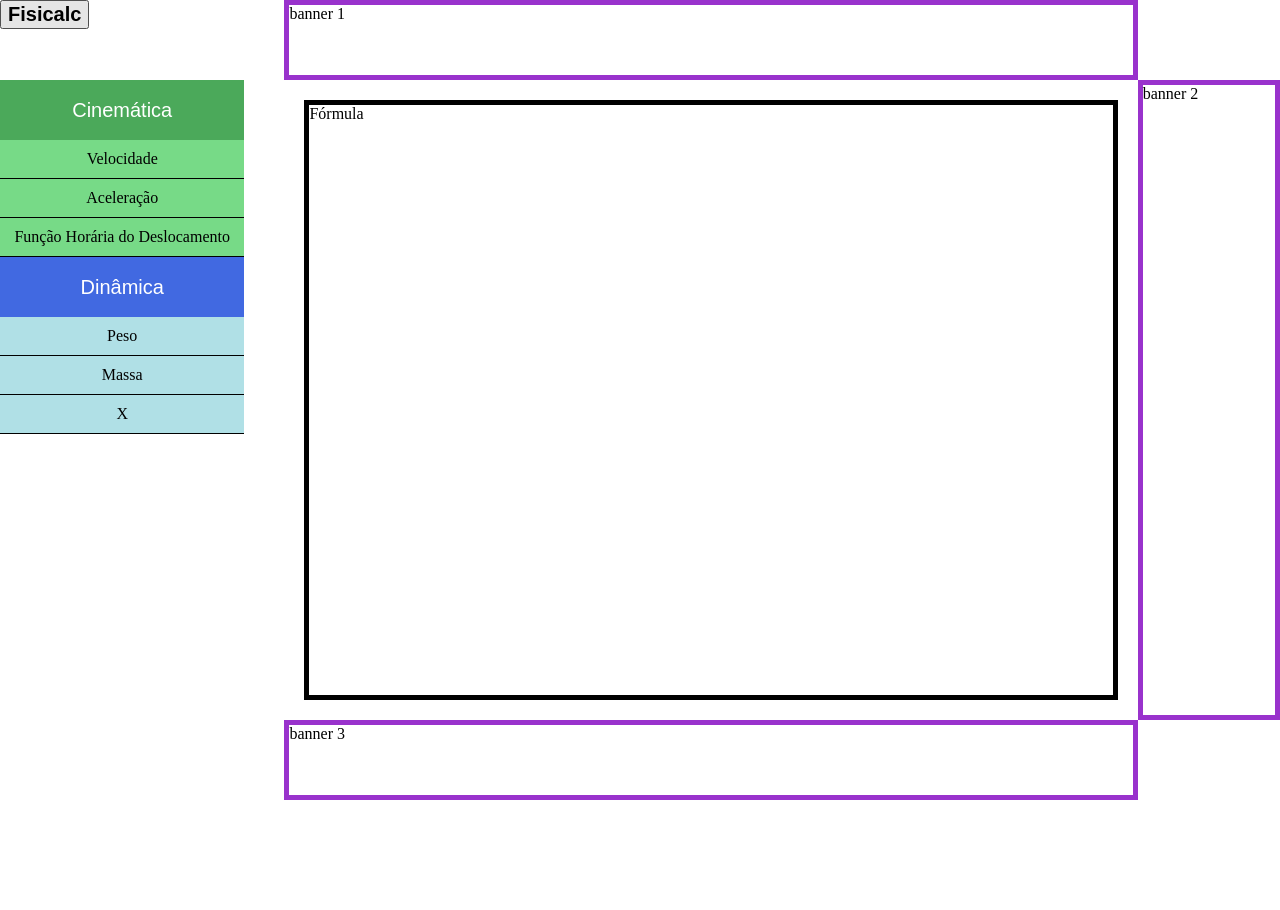
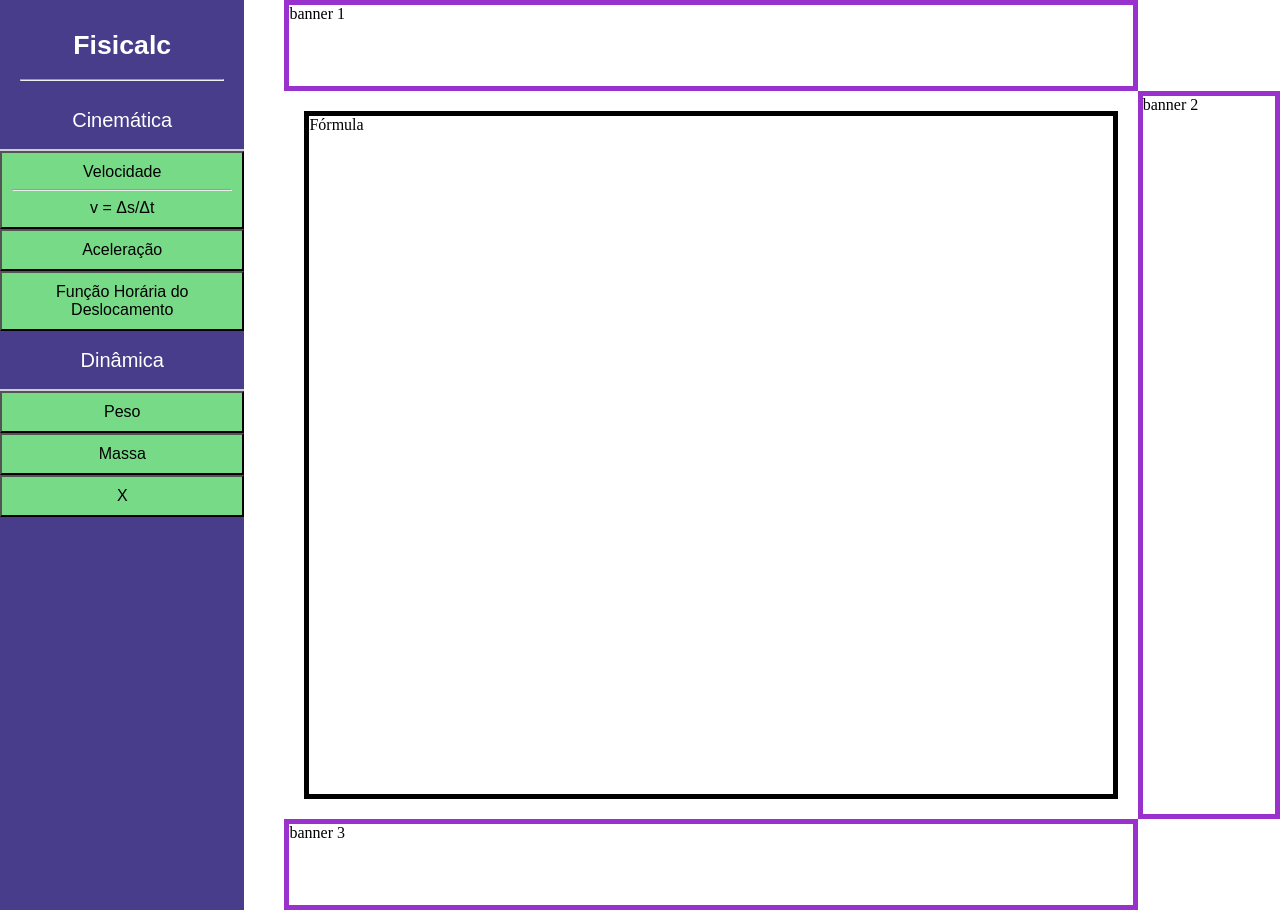
Before and after one commit to Fisicalc/Fisicalc2023, a plain HTML site: page index.html in a window 1280 px wide. Before the commit the page ends 800 px from the top, so only its background shows below. Drawn offline with Linux system fonts and the light colour scheme.

Commit message:
Visual adicionada

```diff
--- a/css/style.css
+++ b/css/style.css
@@ -20,10 +20,32 @@ div#container{
     grid-template-rows: 1fr 8fr 1fr;
 }
 
+#container > section{
+    grid-column: 1/2;
+    grid-row: 1/2;
+    margin-right: 40px;
+    padding: 20px;
+
+    background-color: darkslateblue;
+}
+
+section > button{
+    height: 100%;
+    width: 100%;
+    color: white;
+    border: none;
+    background-color: darkslateblue;
+}
+
+button > h1{
+    font-size: 2em;
+}
+
 aside#barraLateralBotoes{
     grid-column: 1/2;
     grid-row: 2/4;
     margin-right: 40px;
+    background-color: darkslateblue;
 }
 
 .dropdownAreas{
@@ -37,52 +59,65 @@ aside#barraLateralBotoes{
     font-size: 15px;
     width: 100%;
     border: none;
+    border-bottom: 2px solid #cecece;
     color: white;
+    background-color: transparent;
     text-align: center;
     text-decoration: none;
     display: inline-block;
     font-size: 20px;
 }
 
-/*.btnCategorias:hover{
-
+.btnCategorias:hover{
+    background-color: #3e8e41;
 }
-*/
 
 .formulas{
     display: flex;
     flex-direction: column;
-
 }
 
 
-.formulas a {
+.formulas button {
     flex: 1;
     font-size: 16px;
     color: black;
     text-decoration: none;
     padding: 10px;
     text-align: center;
+    border-bottom: 10 dashed #000;
 }
 
-button#btnCinematica{
-    background-color: #4ba95a;
-}
-
-div.formulas > a{
-    border-bottom: 1px solid black;
-}
-
-button#btnCinematica + div.formulas > a{
+div.formulas > button{
     background-color: #77da87;
 }
 
-button#btnDinamica{
-    background-color: royalblue;
+button.tooltip{
+    position: relative;
 }
 
-button#btnDinamica + div.formulas > a{
-    background-color: powderblue;
+button.tooltip::before {
+    content: attr(data-text);
+    position: absolute;
+
+    top: 50%;
+    transform: translateY(-50%);
+
+    left: 100%;
+    margin-left: 15px;
+
+    width: 200px;
+    padding: 10px;
+    border-radius: 10px;
+    background: #000;
+    color: #fff;
+    text-align: center;
+
+    display: none;
+}
+
+button.tooltip:hover::before{
+    display: block;
 }
 
 main{
--- a/index.html
+++ b/index.html
@@ -11,6 +11,7 @@
     <div id ="container">
         <section>
             <button><h1>Fisicalc</h1></button>
+            <hr>
         </section>
         <div id = "bannerTop">
             banner 1
@@ -19,19 +20,27 @@
             banner 2
         </div>
         <aside id = "barraLateralBotoes">
-            <div id = "buttonsAreasFisica">
+            <div id = "botoesAreasFisica">
                 <div class="dropdownAreas">
-                    <button class="btnCategorias" id="btnCinematica" onclick="show_hide_formulas(event)">Cinemática</button>
+                    <button class="btnCategorias" id="btnCinematica" onclick="show_hide_formulas(event)">
+                        Cinemática
+                    </button>
                     <div class="formulas">
-                        <a href="#">Velocidade</a>
-                        <a href="#">Aceleração</a>
-                        <a href="#">Função Horária do Deslocamento</a>
+                        <button data-text = "v = &#916s/&#916t" class="tooltip">
+
+                            <span >Velocidade</span>
+                            <hr>
+                            <span>v = &#916s/&#916t</span>
+
+                        </button>
+                        <button>Aceleração</button>
+                        <button>Função Horária do Deslocamento</button>
                     </div>
                     <button class="btnCategorias" id="btnDinamica" onclick="show_hide_formulas(event)">Dinâmica</button>
                     <div class="formulas">
-                        <a href="#">Peso</a>
-                        <a href="#">Massa</a>
-                        <a href="#">X</a>
+                        <button>Peso</button>
+                        <button>Massa</button>
+                        <button>X</button>
                 </div>
 
                 </div>
--- a/js/style.js
+++ b/js/style.js
@@ -1,6 +1,14 @@
 function show_hide_formulas(event)
 {
+    const todasFormulas = document.querySelectorAll("div.formulas")
+
     let formulas = event.target.nextElementSibling;
+
+    for (let index = 0; index < todasFormulas.length; index++) {
+        if(formulas == todasFormulas[index] || todasFormulas[index].display === "none")
+            continue;
+        todasFormulas[index].style.display = "none";
+    }
 
     if(formulas.style.display === "none")
     {
```
Also changed, not shown: img/meuIcone.png (added).
